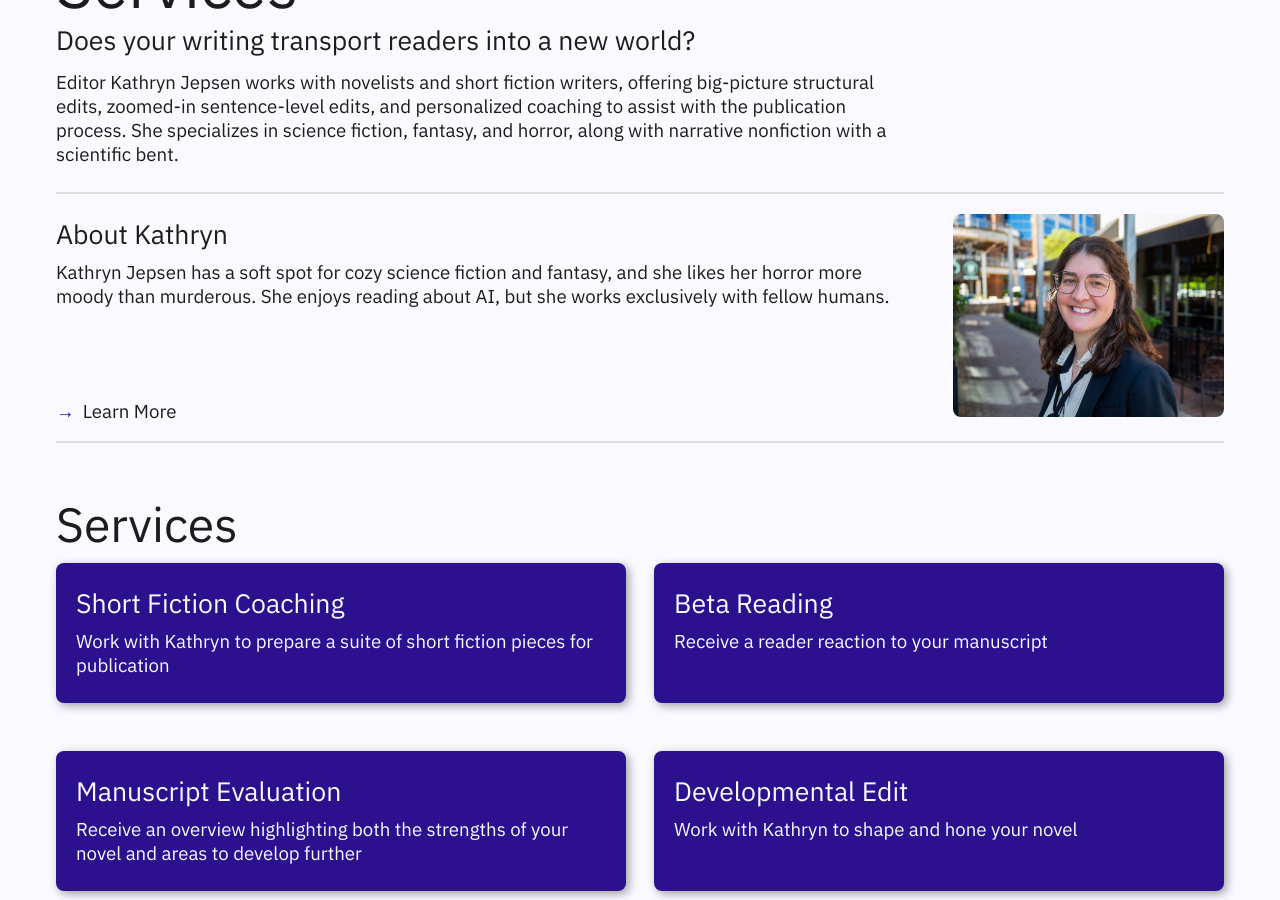
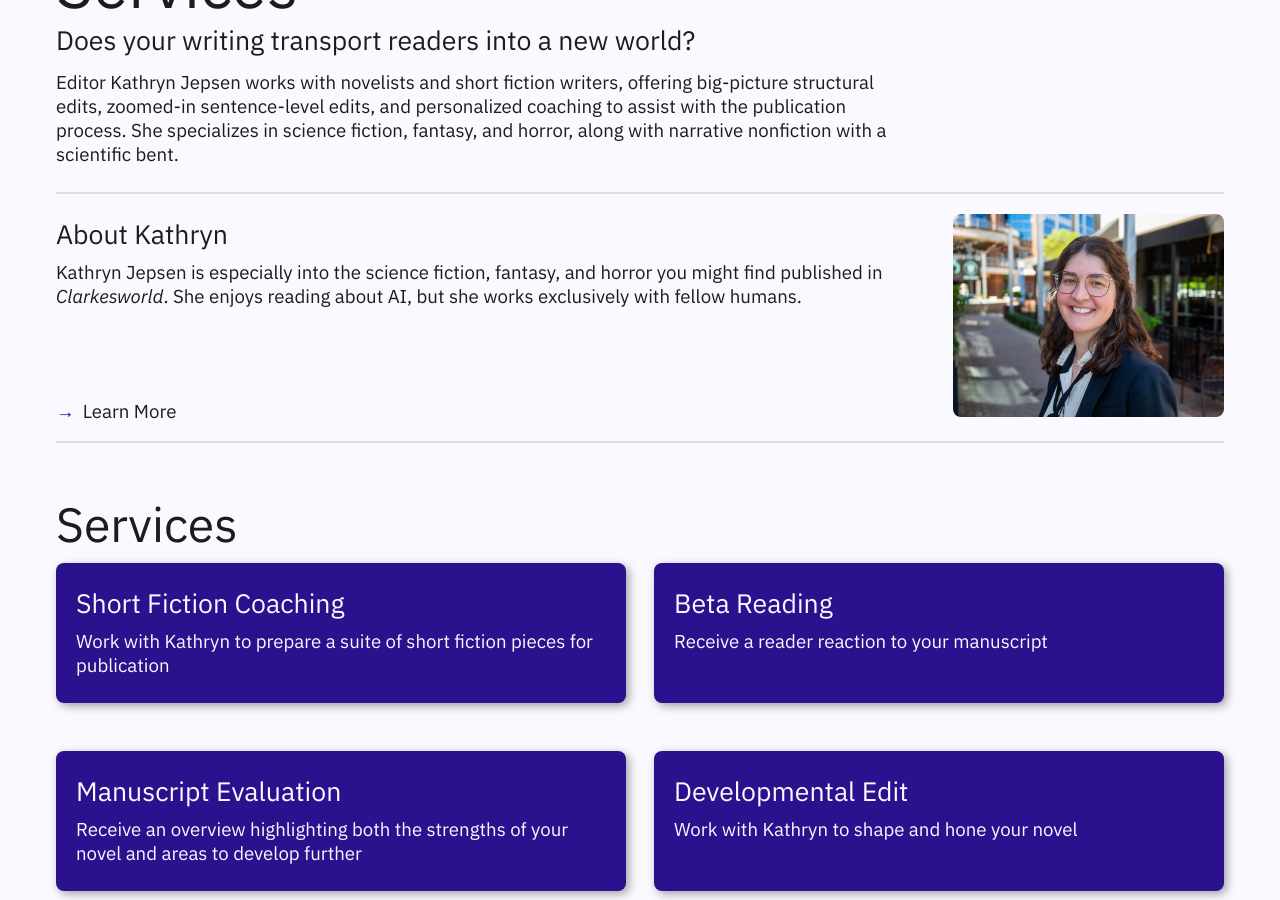
Before and after one commit to kgrimSV/Strange_Visitor, a Jekyll site: the page built from index.md, in a window 1280 px wide and 900 px high, scrolled down 853 px. Built offline with Jekyll 4.4.1, drawn with Linux system fonts in a browser that asks for light colours; some web fonts are replaced.

Commit message:
Update home.html
Changed description of niche

```diff
--- a/_layouts/home.html
+++ b/_layouts/home.html
@@ -24,7 +24,7 @@
     {%- 	include teaser_about.html
 	  image = "head.jpg"
 	  title = "About Kathryn"
-	  blurb = "Kathryn Jepsen has a soft spot for cozy science fiction and fantasy, and she likes her horror more moody than murderous. She enjoys reading about AI, but she works exclusively with fellow humans."
+	  blurb = "Kathryn Jepsen is especially into the science fiction, fantasy, and horror you might find published in <i>Clarkesworld</i>. She enjoys reading about AI, but she works exclusively with fellow humans."
 	  link = "Learn More"
 		-%}
 
```
